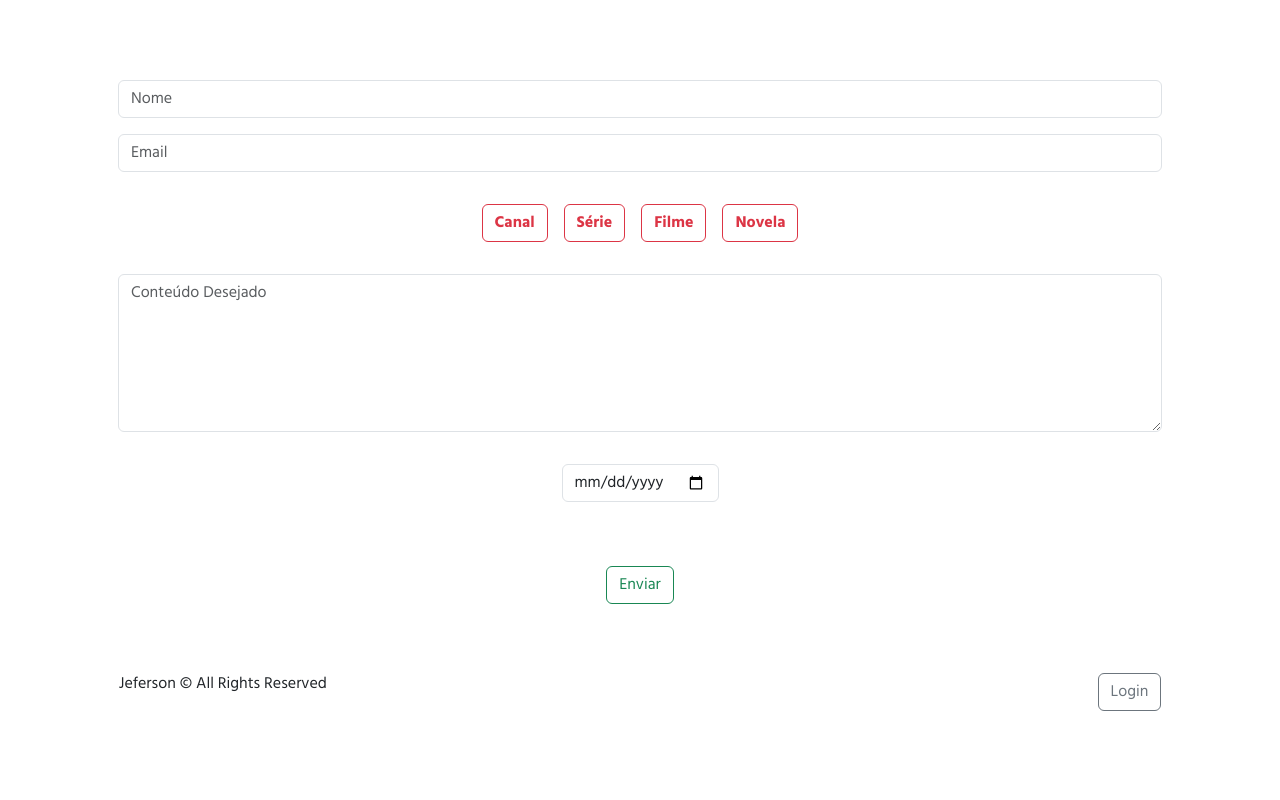
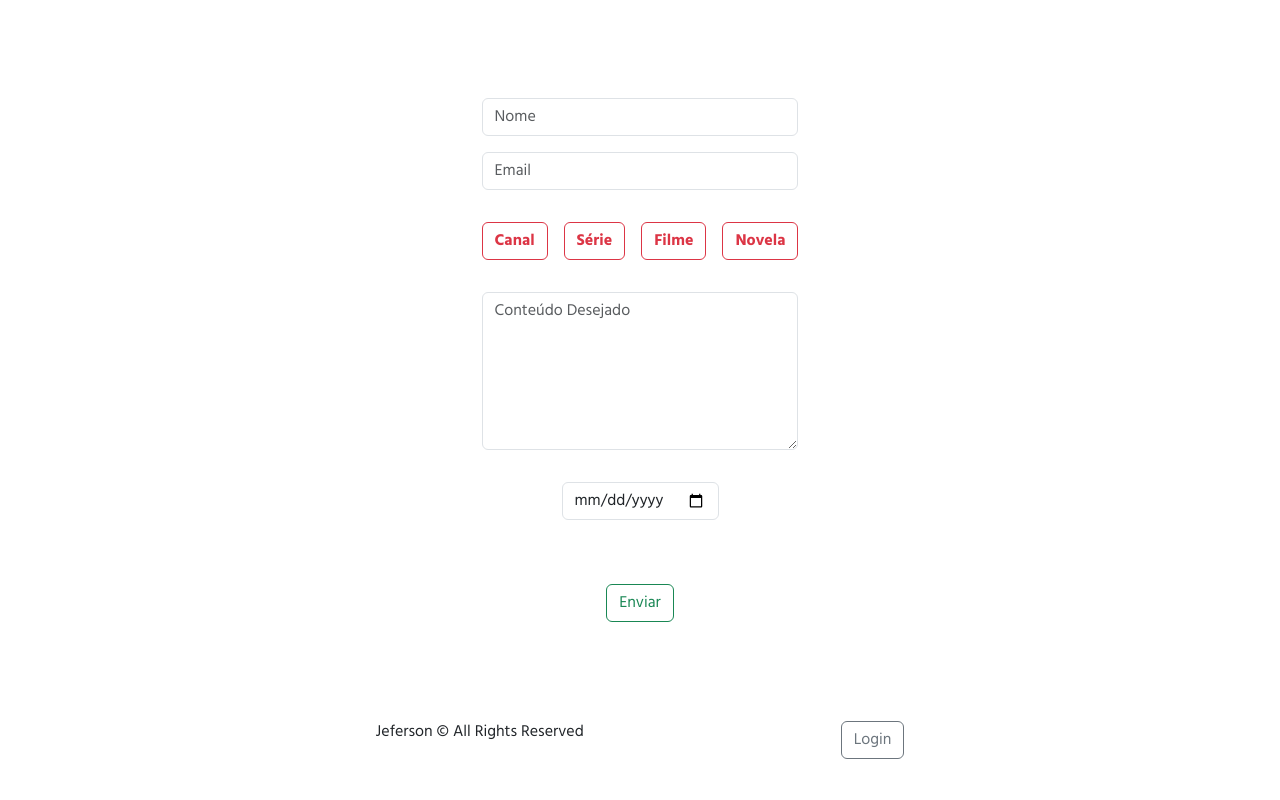
Before and after one commit to andrade-filipe/pedidos_jeferson, a PHP site: page / in a window 1280 px wide. Run offline with PHP 8.4, Linux system fonts and the light colour scheme.

Commit message:
centralizando o formulário

```diff
--- a/application/templates/footer.php
+++ b/application/templates/footer.php
@@ -1,4 +1,4 @@
-<footer class="container d-flex justify-content-between align-items-center col-10">
+<footer class="container d-flex justify-content-evenly align-items-center col-10">
     <p>Jeferson &copy; All Rights Reserved</p>
     <a href="login.php" class="btn btn-outline-secondary">Login</a>
 </footer>
--- a/index.php
+++ b/index.php
@@ -5,9 +5,9 @@
     // var_dump($_SERVER);
     // echo "</pre>";
 ?>
-<div class="container ">
+<div class="container form-container d-flex justify-content-center align-items-center text-center">
     <div class="row">
-        <div class="col-12 text-center form-container">
+        <div class="col-12">
             <form action="core/services/formService.php" method="POST">
                 <input type="hidden" value="order" name="type">
                 <div class="form-group">
--- a/styles/style.css
+++ b/styles/style.css
@@ -11,10 +11,9 @@ body{
 }
 
 /* FORMULARIO INDEX.PHP */
+
 .form-container{
-    height: 80vh;
-    margin-top: 2rem;
-    padding: 3rem;
+    height: 90vh;
 }
 
 .form-group{
@@ -64,3 +63,12 @@ body{
     font-weight: 700;
     background-color: #ffc107;
 }
+
+/*LOGIN*/
+.login-container{
+    height: 100vh;
+}
+
+.login-control{
+    max-width: fit-content;
+}
```
